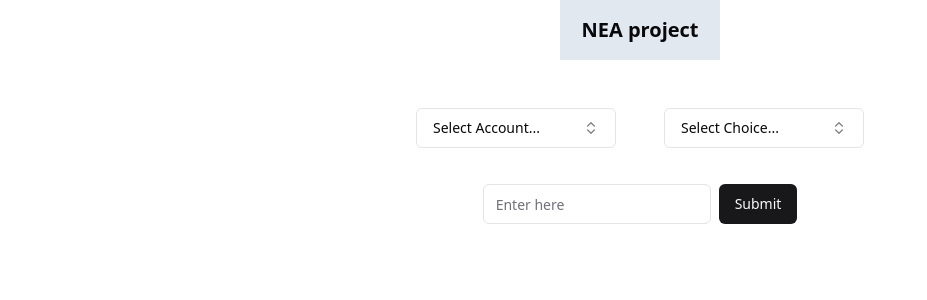
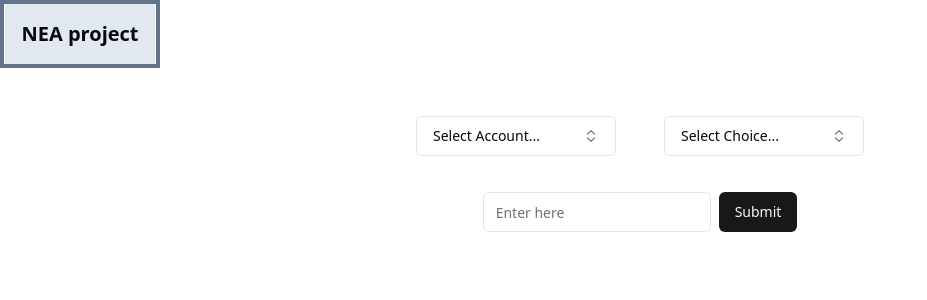
Before and after one commit to MShaw1223/nea-tradingapp, a Next.js app: page / in a window 1280 px wide. Shown: the top 300 px of the page, without its empty margins (0-927 px from the left). Built offline with nearby package versions, Linux system fonts and the light colour scheme.

Commit message:
stuck, just saving as point of reference

```diff
--- a/pages/index.tsx
+++ b/pages/index.tsx
@@ -4,8 +4,8 @@ import { InputWithButton } from '@/components/ui/withButton'
 export default function Home() {
   return (
     <div>
-      <div className='static flex justify-center'>
-        <div className='flex justify-center text-xl font-extrabold p-4 bg-slate-200 w-40 border-double'>
+      <div className='flex justify-center border-slate-500 border-4 w-40'>
+        <div className='flex justify-center text-xl font-extrabold p-4 bg-slate-200'>
           NEA project
         </div>
       </div>
```
